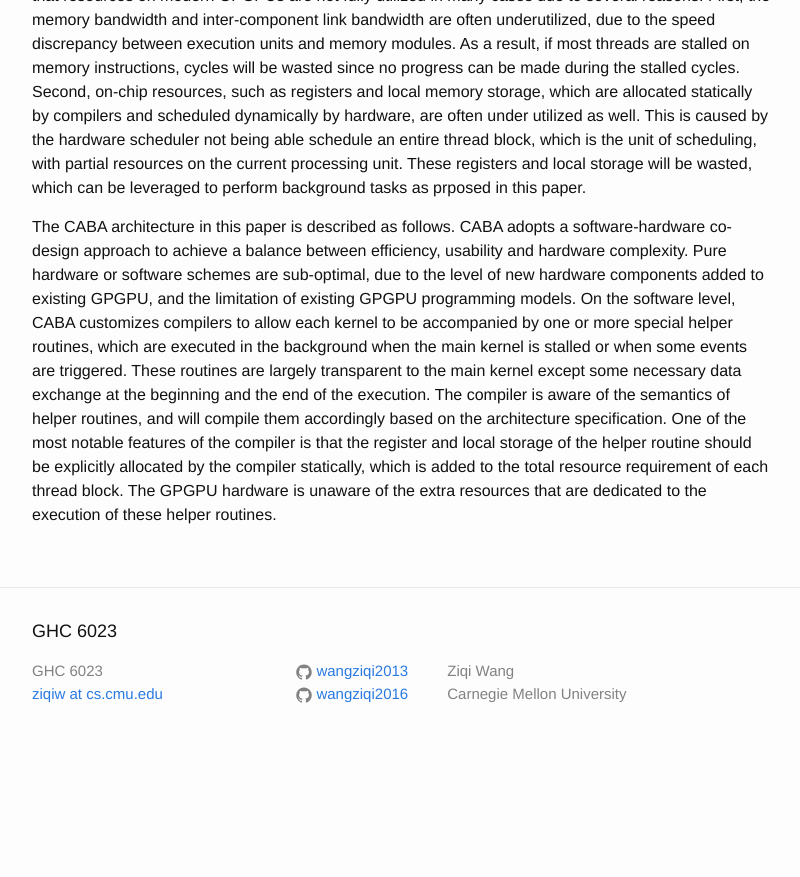
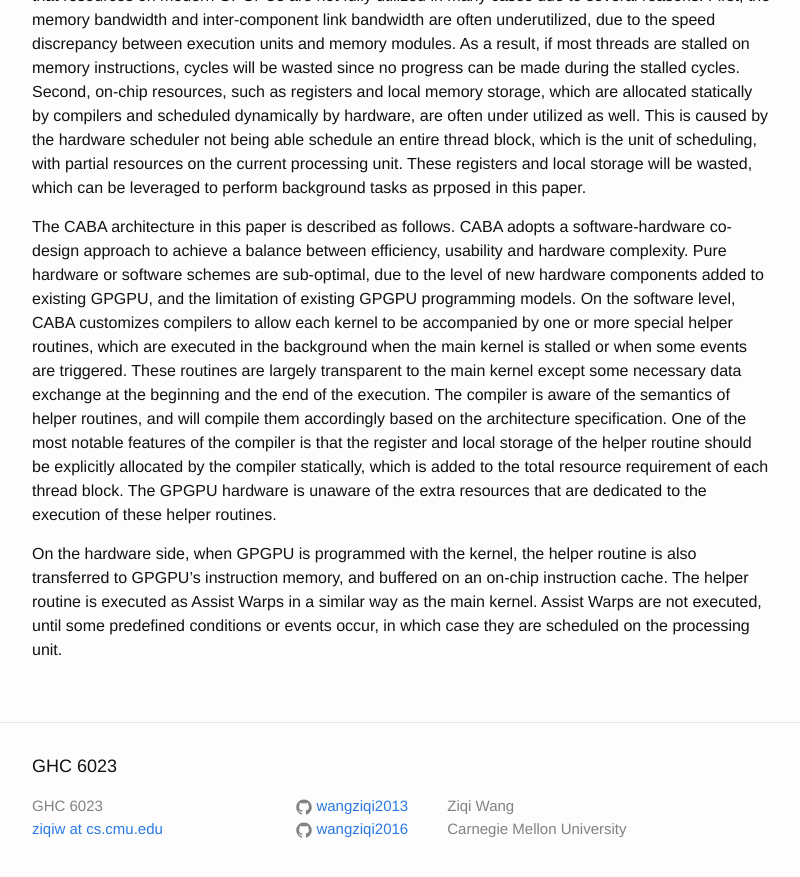
Before and after one commit to wangziqi2013/wangziqi2013.github.io, a Jekyll site: the page built from _posts/2020-07-28-caba.markdown, in a window 1280 px wide and 900 px high, scrolled down 835 px. Shown: the top 877 px of the window, without its empty margins (238-1038 px from the left). Built offline with Jekyll 4.4.1, drawn with Linux system fonts in a browser that asks for light colours; before the commit the page ends 1600 px from its top, so only the background shows below that.

Commit message:
Adding assisy warp

```diff
--- a/_posts/2020-07-28-caba.markdown
+++ b/_posts/2020-07-28-caba.markdown
@@ -49,3 +49,8 @@ specification. One of the most notable features of the compiler is that the regi
 routine should be explicitly allocated by the compiler statically, which is added to the total resource requirement
 of each thread block. The GPGPU hardware is unaware of the extra resources that are dedicated to the execution of
 these helper routines.
+
+On the hardware side, when GPGPU is programmed with the kernel, the helper routine is also transferred to GPGPU's instruction
+memory, and buffered on an on-chip instruction cache. The helper routine is executed as Assist Warps in a similar way
+as the main kernel. Assist Warps are not executed, until some predefined conditions or events occur, in which case they
+are scheduled on the processing unit.
```
